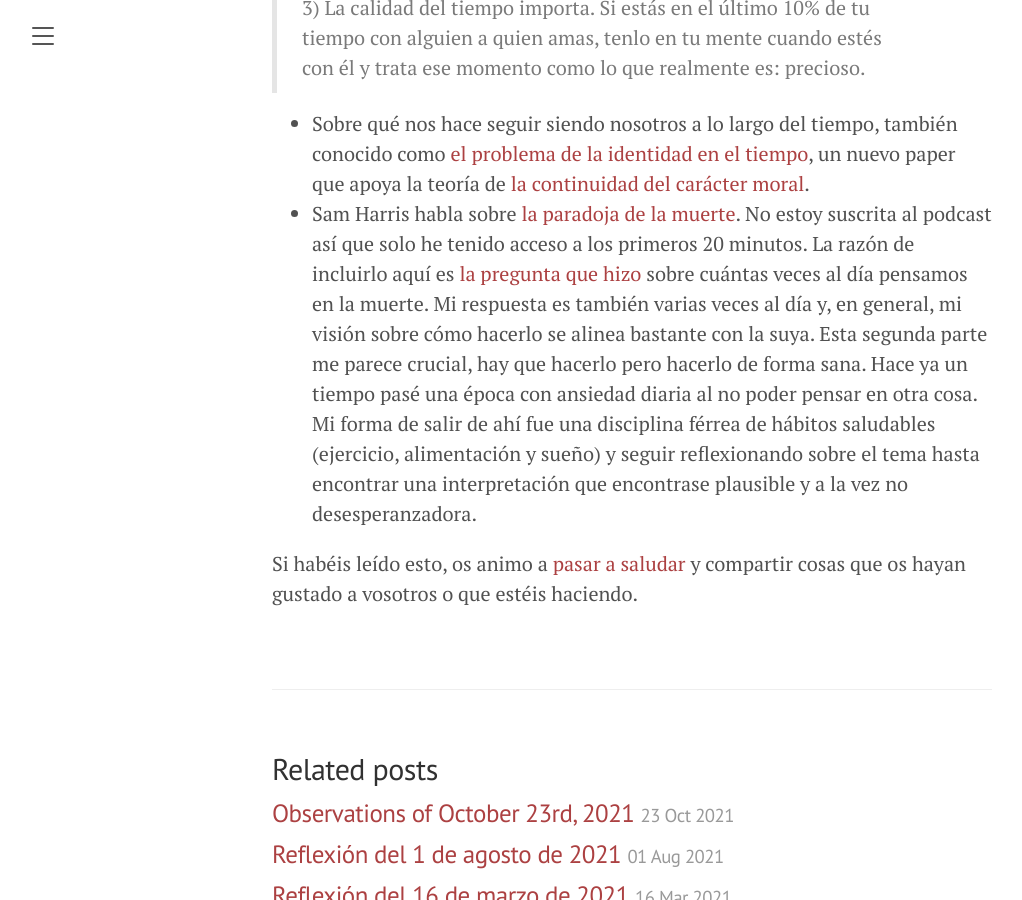
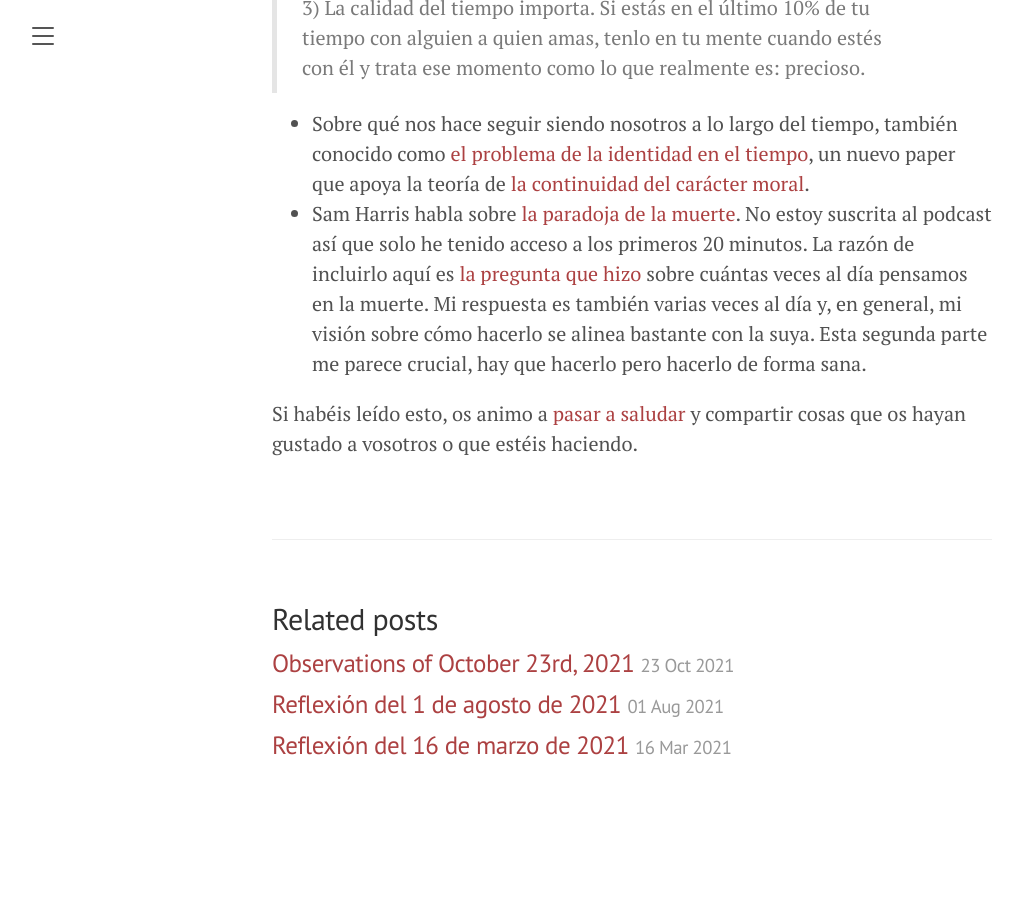
Before and after one commit to rbarbadillo/rbarbadillo.github.io, a Jekyll site: the page built from _posts/2021-11-21-cachitos-de-noviembre.md, in a window 1280 px wide and 900 px high, scrolled down 1931 px. Shown: the whole window, without its empty margins (8-1030 px from the left). Built offline with Jekyll 4.4.1, drawn with Linux system fonts in a browser that asks for light colours; after the commit the page ends 2753 px from its top, so only the background shows below that.

Commit message:
Update "Cachitos de noviembre 2021"

```diff
--- a/_posts/2021-11-21-cachitos-de-noviembre.md
+++ b/_posts/2021-11-21-cachitos-de-noviembre.md
@@ -26,6 +26,6 @@ Con relación a pensar sobre la muerte y qué nos hace seguir siendo nosotros (h
 >3) La calidad del tiempo importa. Si estás en el último 10% de tu tiempo con alguien a quien amas, tenlo en tu mente cuando estés con él y trata ese momento como lo que realmente es: precioso.
 
 - Sobre qué nos hace seguir siendo nosotros a lo largo del tiempo, también conocido como [el problema de la identidad en el tiempo](https://plato.stanford.edu/entries/identity-time/){:target="_blank"}, un nuevo paper que apoya la teoría de [la continuidad del carácter moral](https://www.tandfonline.com/doi/full/10.1080/09515089.2020.1789577?src=&){:target="_blank"}.
-- Sam Harris habla sobre [la  paradoja de la muerte](https://open.spotify.com/episode/3xwGGOKnj7lumpaXJePjGK?si=Rc2MzyxoT3uZbmLmz-gazw){:target="_blank"}. No estoy suscrita al podcast así que solo he tenido acceso a los primeros 20 minutos. La razón de incluirlo aquí es [la pregunta que hizo](https://twitter.com/SamHarrisOrg/status/1445004360480542720){:target="_blank"} sobre cuántas veces al día pensamos en la muerte. Mi respuesta es también varias veces al día y, en general, mi visión sobre cómo hacerlo se alinea bastante con la suya. Esta segunda parte me parece crucial, hay que hacerlo pero hacerlo de forma sana. Hace ya un tiempo pasé una época con ansiedad diaria al no poder pensar en otra cosa. Mi forma de salir de ahí fue una disciplina férrea de hábitos saludables (ejercicio, alimentación y sueño) y seguir reflexionando sobre el tema hasta encontrar una interpretación que encontrase plausible y a la vez no desesperanzadora.
+- Sam Harris habla sobre [la  paradoja de la muerte](https://open.spotify.com/episode/3xwGGOKnj7lumpaXJePjGK?si=Rc2MzyxoT3uZbmLmz-gazw){:target="_blank"}. No estoy suscrita al podcast así que solo he tenido acceso a los primeros 20 minutos. La razón de incluirlo aquí es [la pregunta que hizo](https://twitter.com/SamHarrisOrg/status/1445004360480542720){:target="_blank"} sobre cuántas veces al día pensamos en la muerte. Mi respuesta es también varias veces al día y, en general, mi visión sobre cómo hacerlo se alinea bastante con la suya. Esta segunda parte me parece crucial, hay que hacerlo pero hacerlo de forma sana.
 
 Si habéis leído esto, os animo a [pasar a saludar](https://twitter.com/messages/compose?recipient_id=2519698706){:target="_blank"} y compartir cosas que os hayan gustado a vosotros o que estéis haciendo.
```
